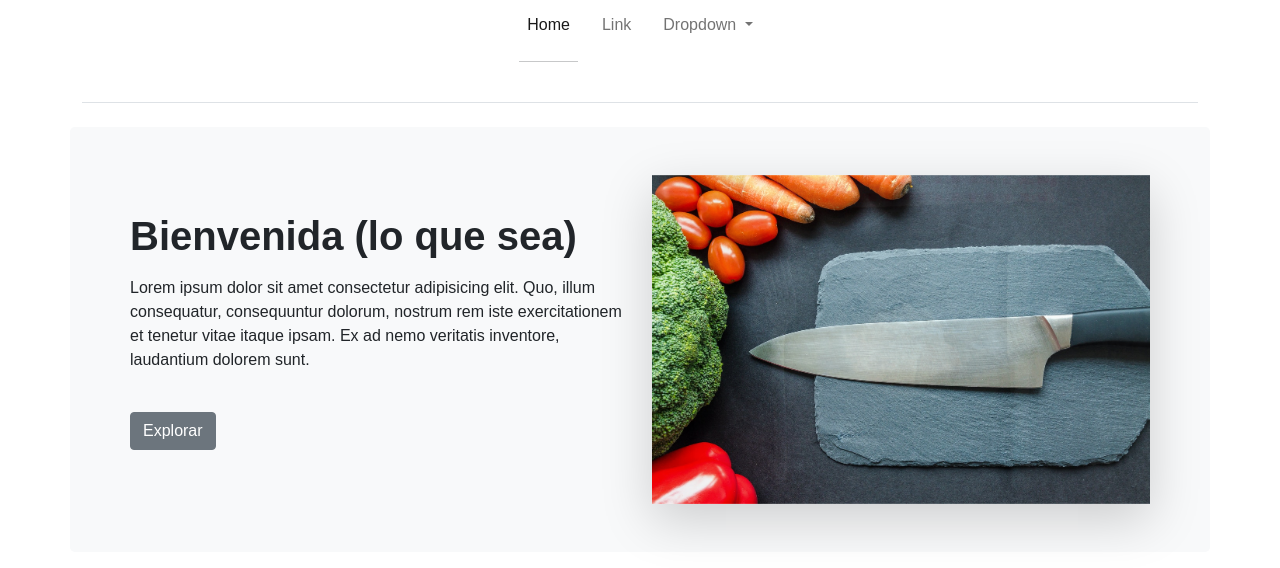
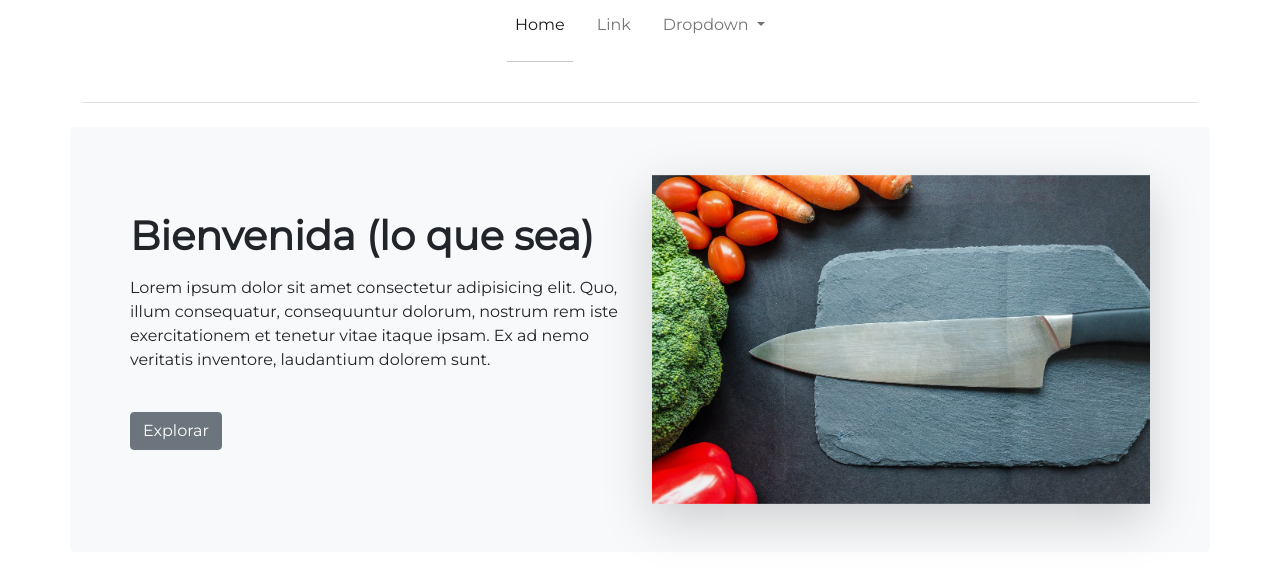
Before and after one commit to Agus9217/Proyecto-web-kunst-and-kuche, a plain HTML site: page index.html in a window 1280 px wide. Shown: the part 280-848 px from the top of the page. Drawn offline with nearby package versions, Linux system fonts and the light colour scheme.

Commit message:
Update style.css

```diff
--- a/style.css
+++ b/style.css
@@ -1,3 +1,5 @@
+@import url('https://fonts.googleapis.com/css2?family=Montserrat:ital,wght@0,100;0,400;1,100;1,300&display=swap');
+
 
 * {
     font-family: 'Montserrat', sans-serif;
```
